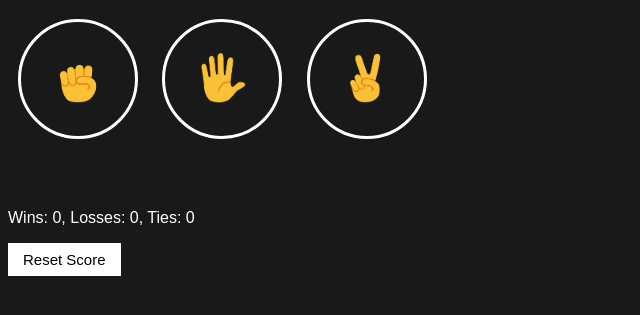
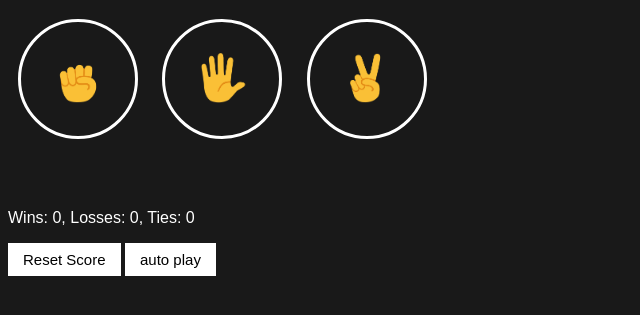
Before and after one commit to AVIKBHANJA/Rock_Paper_Scissors, a plain HTML site: page index.html in a window 1280 px wide. Shown: the part 85-400 px from the top of the page, without its empty margins (0-640 px from the left). Drawn offline with Linux system fonts and the light colour scheme.

Commit message:
Added autuplay feature

```diff
--- a/index.html
+++ b/index.html
@@ -32,6 +32,10 @@
       updateScoreElement();
     ">Reset Score</button>
 
+    <button class="auto-play-button" onclick="
+    autoplay();
+    ">auto play</button>
+
     <script src="script.js"></script>
   </body>
 </html>
--- a/script.js
+++ b/script.js
@@ -16,6 +16,26 @@ let score = JSON.parse(localStorage.getItem('score')) || {
     };
   }
   */
+ let isAutoPlaying=false;
+  let intervalId;
+
+
+
+
+  function autoplay(){
+    if(!isAutoPlaying){
+      intervalId= setInterval(function() {
+        const playerMove =pickComputerMove();
+        playGame(playerMove);
+      }, 1000);
+      isAutoPlaying =true;
+    }
+    else{
+      clearInterval(intervalId);
+      isAutoPlaying=false;
+    }
+  }
+
 
   function playGame(playerMove) {
     const computerMove = pickComputerMove();
--- a/style.css
+++ b/style.css
@@ -27,7 +27,8 @@ body{
   .score{
     margin-top: 60px;
   }
-  .reset-score-button{
+  .reset-score-button,
+  .auto-play-button{
     background-color: white;
     border: none;
     font-size: 15px;
```
